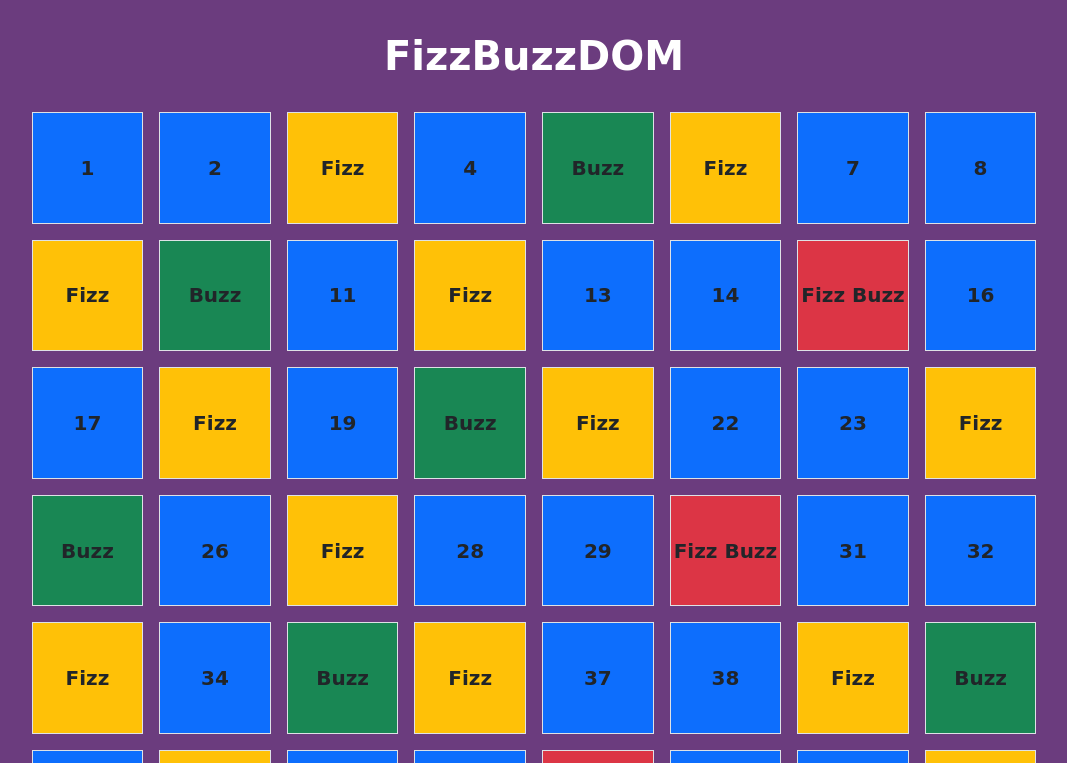
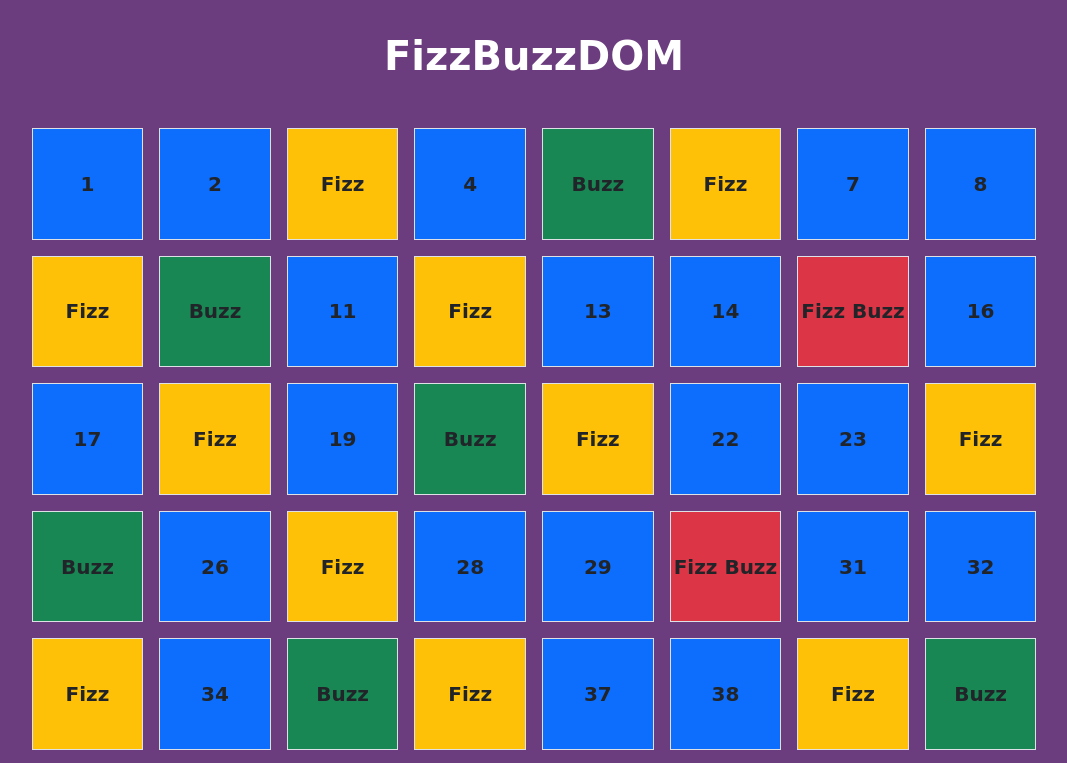
Before and after one commit to SimoneFilograna/js-fizzbuzz, a plain HTML site: page index.html in a window 1280 px wide. Shown: the top 763 px of the page, without its empty margins (106-1173 px from the left). Drawn offline with nearby package versions, Linux system fonts and the light colour scheme.

Commit message:
fixed-padding-section

```diff
--- a/index.html
+++ b/index.html
@@ -18,8 +18,10 @@
 
     </header>
     <main>
-        <div class="container d-flex flex-wrap gap-3 justify-content-center">
-        </div>
+        <section class="py-3">
+            <div class="container d-flex flex-wrap gap-3 justify-content-center">
+            </div>
+        </section>
 
     </main>
 
--- a/js/main.js
+++ b/js/main.js
@@ -27,10 +27,6 @@ for( let i = 1; i <= 100; i++){
         boxContainer.classList.add("bg-success")
     }
 
-
-
-
-
 //if senza indentazione
     // if (i % 3 === 0){
     //     boxContainer.innerHTML = ("Fizz");
```
